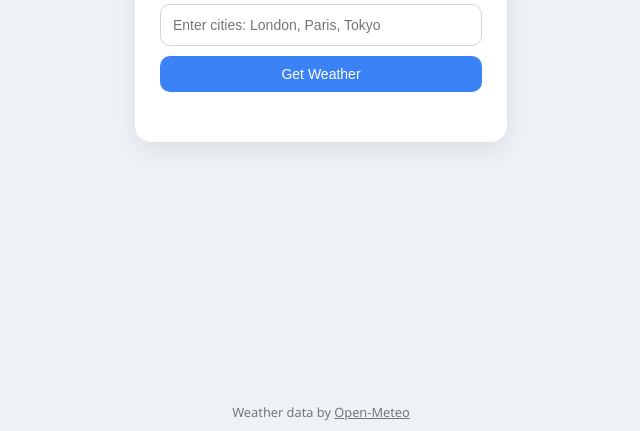
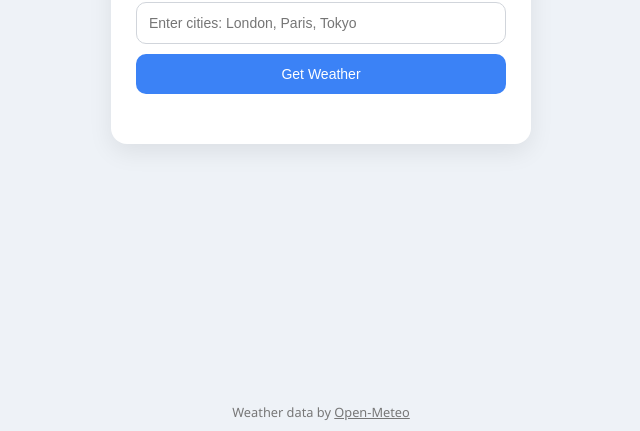
Before and after one commit to Velvetred2020/meteo-app, a plain HTML site: page index.html in a window 1280 px wide. Shown: the part 369-800 px from the top of the page, without its empty margins (319-959 px from the left). Drawn offline with Linux system fonts and the light colour scheme.

Commit message:
Update style.css

```diff
--- a/style.css
+++ b/style.css
@@ -4,13 +4,16 @@
     padding: 0;
 }
 
+/*  BODY CENTERING  */
 body {
     font-family: "Segoe UI", sans-serif;
     background: #eef2f7;
     color: #1f2937;
+
     display: flex;
     justify-content: center;
     align-items: center;
+
     min-height: 100vh;
     padding: 20px;
 }
@@ -21,14 +24,15 @@ body.dark {
     color: #e5e7eb;
 }
 
-/* MAIN CONTAINER */
+/*  MAIN CONTAINER  */
 .container {
-    width: var(--container-width, 30%);
+    width: 100%;
     max-width: 420px;
     padding: 25px;
     border-radius: 16px;
     background: #ffffff;
     box-shadow: 0 8px 25px rgba(0,0,0,0.08);
+
     transition: all 0.3s ease;
 }
 
@@ -36,11 +40,12 @@ body.dark .container {
     background: #1e293b;
 }
 
+/* EXPANDED STATE (multi cities) */
 .container.expanded {
     max-width: 1100px;
 }
 
-/* TOP BAR */
+/*  TOP BAR  */
 .top-bar {
     display: flex;
     justify-content: space-between;
@@ -48,7 +53,7 @@ body.dark .container {
     margin-bottom: 15px;
 }
 
-/* INPUT */
+/*  INPUT  */
 input {
     width: 100%;
     padding: 12px;
@@ -65,11 +70,11 @@ body.dark input {
     color: white;
 }
 
-/* BUTTONS */
+/*  BUTTONS  */
 button {
     border: none;
     border-radius: 10px;
-    padding: 10px;
+    padding: 12px;
     cursor: pointer;
     font-size: 14px;
 }
@@ -100,18 +105,18 @@ body.dark #toggleMode {
     background: #facc15;
 }
 
-/* =========================
-   MULTI-CITY LAYOUT FIX
-========================= */
-
+/*  CARDS CONTAINER  */
 .cards-container {
     margin-top: 15px;
+
     display: grid;
     gap: 20px;
+
+    /* MOBILE FIRST: vertical stack */
     grid-template-columns: 1fr;
 }
 
-/* TABLET  */
+/*  TABLET  */
 @media (min-width: 600px) {
     .cards-container {
         grid-template-columns: repeat(2, 1fr);
@@ -125,13 +130,14 @@ body.dark #toggleMode {
     }
 }
 
-/* WEATHER CARD */
+/*  CARD  */
 .card {
     padding: 15px;
     border-radius: 12px;
     background: #f9fafb;
     text-align: center;
     box-shadow: 0 2px 8px rgba(0,0,0,0.05);
+
     transition: transform 0.2s ease;
 }
 
@@ -146,16 +152,17 @@ body.dark .card {
 
 /* ICON */
 .weather-icon {
-    font-size: 50px;
+    font-size: 48px;
     margin: 10px 0;
 }
 
-/* DETAILS SECTION */
+/* DETAILS */
 .details {
     display: flex;
     justify-content: space-around;
     margin-top: 15px;
 }
+
 
 
 .detail-box span {
@@ -164,6 +171,7 @@ body.dark .card {
     margin-top: 5px;
 }
 
+/*  FOOTER  */
 footer {
     position: fixed;
     bottom: 10px;
```
